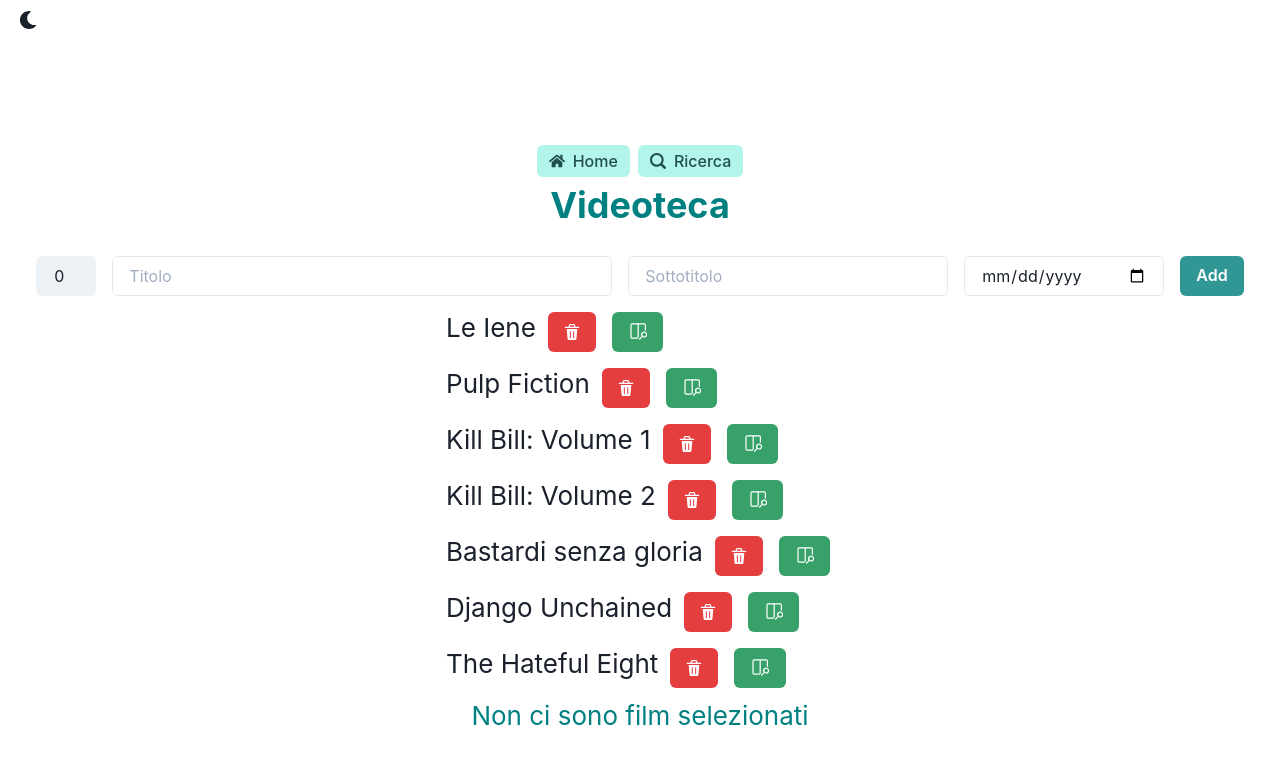
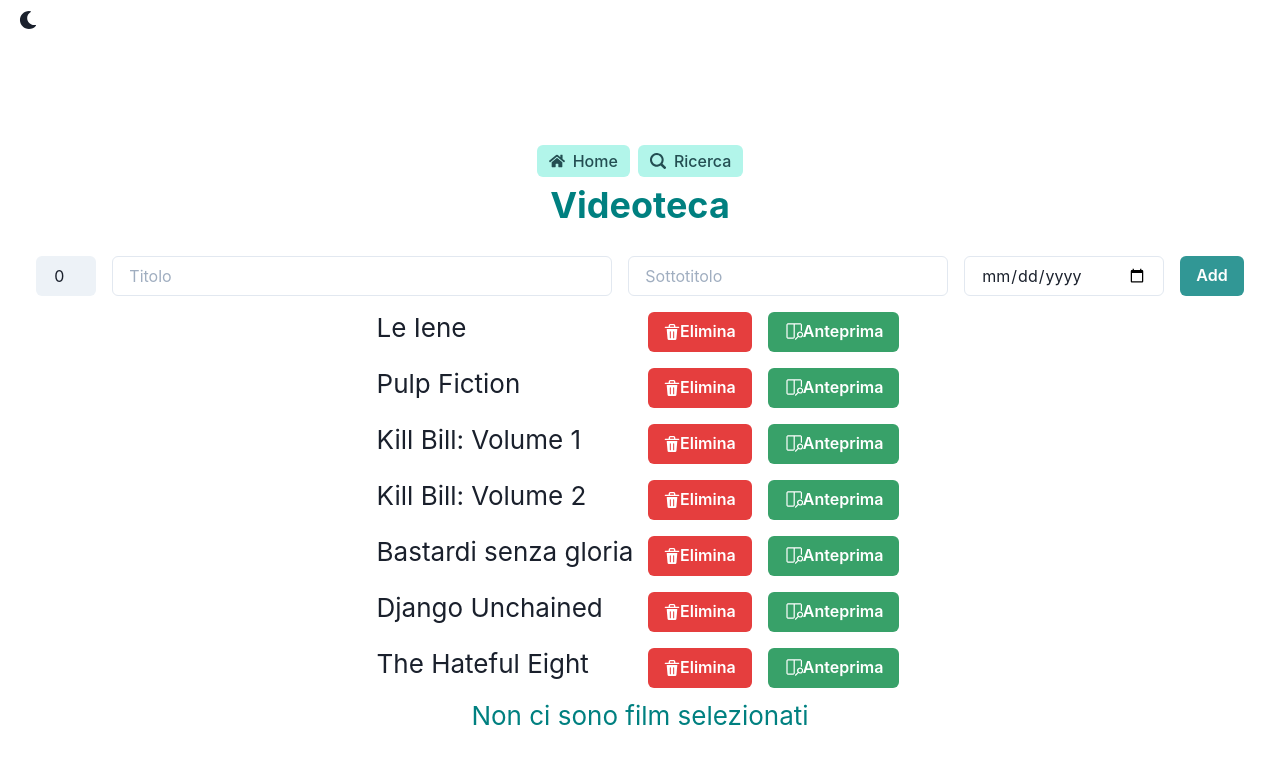
Before and after one commit to par1de/videoteca-redux-typescript, a React (Create React App) app: page / in a window 1280 px wide. Shown: the top 764 px of the page. Built offline with nearby package versions, Linux system fonts and the light colour scheme.

Commit message:
Grid view added to home page

```diff
--- a/src/features/components/ElencoPreview.tsx
+++ b/src/features/components/ElencoPreview.tsx
@@ -1,9 +1,9 @@
 import React from "react";
 import { removeFilm, scegliFilm } from "./elencoSlice";
-import { Flex, Button, Text } from "@chakra-ui/react";
+import { Flex, Button, Text, SimpleGrid, Spacer } from "@chakra-ui/react";
 import { useDispatch } from "react-redux";
 import { IArrayProps, Film } from "./Videoteca";
-import { DeleteIcon, ViewIcon } from "@chakra-ui/icons";
+import { DeleteIcon } from "@chakra-ui/icons";
 import { VscOpenPreview } from "react-icons/vsc";
 // import { TooltipFilm } from "./TooltipFilm";
 
@@ -16,19 +16,21 @@ export const ElencoPreview = (props: IArrayProps) => {
 
   return (
     <Flex direction="column">
+      <SimpleGrid columns={2}>
         {props.movies.map((film: Film, index: number) => {
           return (
-          <Flex key={index}>
-            <Text m="1">{film.titleInput}</Text>
-            {/* <Text>{film.subTitleInput}</Text>
-            <Spacer />
-            <Text>{film.annoUscita}</Text> */}
+            <>
+              <Text align="left" m="1">
+                {film.titleInput}
+              </Text>
+              <Flex>
                 <Button
                   m="2"
                   colorScheme="red"
                   onClick={() => dispatch(removeFilm(film.titleInput))}
                 >
                   <DeleteIcon />
+                  Elimina
                 </Button>
                 <Button
                   m="2"
@@ -37,11 +39,14 @@ export const ElencoPreview = (props: IArrayProps) => {
                 >
                   <Flex>
                     <VscOpenPreview size="1.2em" />
+                    Anteprima
                   </Flex>
                 </Button>
               </Flex>
+            </>
           );
         })}
+      </SimpleGrid>
     </Flex>
   );
 };
--- a/src/features/components/Ricerca.tsx
+++ b/src/features/components/Ricerca.tsx
@@ -1,7 +1,7 @@
 import React from "react";
 import { Input, Flex, Button } from "@chakra-ui/react";
 import { useSelector, useDispatch } from "react-redux";
-import { wantedFilms, ricerca, selectFilm } from "./elencoSlice";
+import { wantedFilms, ricerca } from "./elencoSlice";
 import { useState } from "react";
 import { Header } from "./Header";
 import { Elenco } from "./Elenco";
@@ -9,7 +9,6 @@ import { Elenco } from "./Elenco";
 function Ricerca() {
   const dispatch = useDispatch();
   const films = useSelector(wantedFilms);
-  const film = useSelector(selectFilm);
   const [titleToResearch, setTitleToResearch] = useState("");
 
   const handleChange = (e: any) => {
```
Lines whose indentation alone changed are shown as unchanged.
